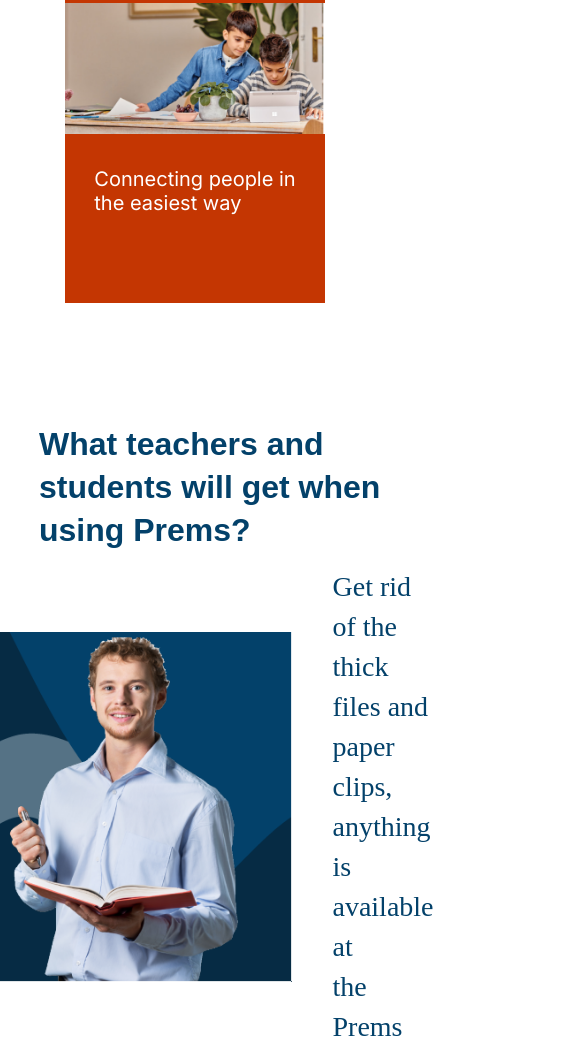
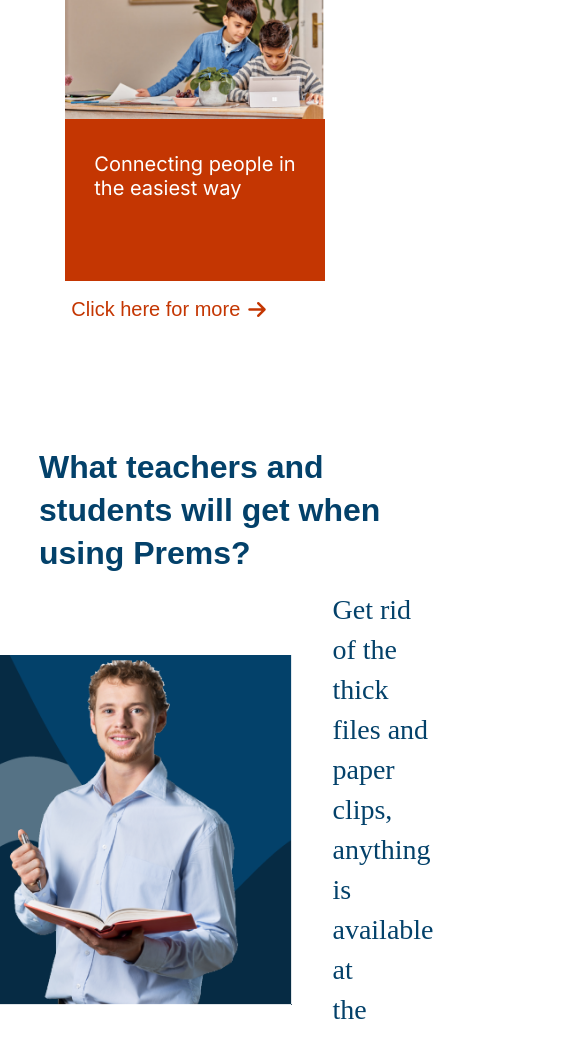
Before and after one commit to DUC0506/HomePrems, a plain HTML site: page index.html in a window 390 px wide. Shown: the part 2735-3773 px from the top of the page, 585 px wide, since content can reach past the window. Drawn offline with Linux system fonts and the light colour scheme; a web font is replaced by a local one.

Commit message:
first commit

```diff
--- a/Home1.css
+++ b/Home1.css
@@ -441,7 +441,7 @@ margin-bottom: 30px;
   }
 .principle{
 margin: 0px 15px 0px 15px;
-height: 300px;
+
 background-color:  #C43602;
 
 }
@@ -623,20 +623,26 @@ margin-bottom: 15px;
     width: 100%;
     margin-top: 20px;
 }
+.container-about-img img {
+
+    width: 1320px;
+
+}
 @media screen and (max-width:600px) {
     .container-about-img img
 {
-    width: 500px;
+    width: 400px ;
 }
   }
+
 
 @media screen and (max-width: 800px) {
     .container-about-img img
     {
-        width: 720px;
+        width: 720px !important ;
     }
-      }
-    @media screen and (max-width: 1500px) {
+}
+@media screen and (max-width: 1500px) {
         .content-2 img
         {
             width: 350px;
@@ -648,15 +654,11 @@ margin-bottom: 15px;
 
           }
           .container-about-img img {
-            width: 1168px;
+            width: 1168px ;
           }
         }
 
-  .container-about-img img {
 
-    width: 1320px;
-
-}
 .content-1 img{
     margin-right: 40px;
 }
@@ -806,3 +808,49 @@ line-height: 24px;
 .end-bar-infor-payment{
     margin-left: 32px;
 }
+.container-principle-title-end{
+    display: flex;
+    justify-content: flex-end;
+    margin-right: 15%;
+    font-family: 'Proza Libre', sans-serif;
+    color: #C43602;
+    font-weight: 400;
+    font-size: 24px;
+    line-height: 33px;
+     align-items: center;
+    margin-top: 12px;
+    cursor: pointer;
+}
+@media screen and (max-width: 600px) {
+    .container-principle-title-end{
+        justify-content: center;
+        font-size: 18px;
+    }
+
+
+
+  }
+
+  @media screen and (max-width: 800px)
+     {
+        .container-principle-title-end{
+            justify-content: center;
+            font-size: 20px;
+        }
+
+  }
+  @media screen and (max-width: 1500px) {
+    .container-principle-title-end{
+        margin-right: 11%;
+
+    }
+
+  }
+.container-principle-title-end .icon-right
+{
+    margin-left: 8px;
+    margin-right: 10px;
+}
+.text-endnavbar{
+    color: rgba(6, 43, 68, 1);
+}
--- a/index.html
+++ b/index.html
@@ -84,6 +84,7 @@
                 <div class="priciple-text">Connecting people in</br> the easiest way</div>
             </div>
            </div>
+           <div class="container-principle-title-end">Click here for more<i class="fa-solid fa-arrow-right icon-right"></i></div>
         </div>
         <div class="container-teacher">
             <div class="container-teacher-question">What teachers and students will get when using Prems?</div>
@@ -108,6 +109,7 @@
            <div class="container-about-img"><img src="./image/about3.png"></div>
            <div class="container-about-img"><img src="./image/about4.png"></div>
         </div>
+        <div class="container-principle-title-end text-endnavbar">Click here for more<i class="fa-solid fa-arrow-right icon-right"></i></div>
         <div class="end">
          <div class="end-bar">
             <div class="end-bar-menu">
```
